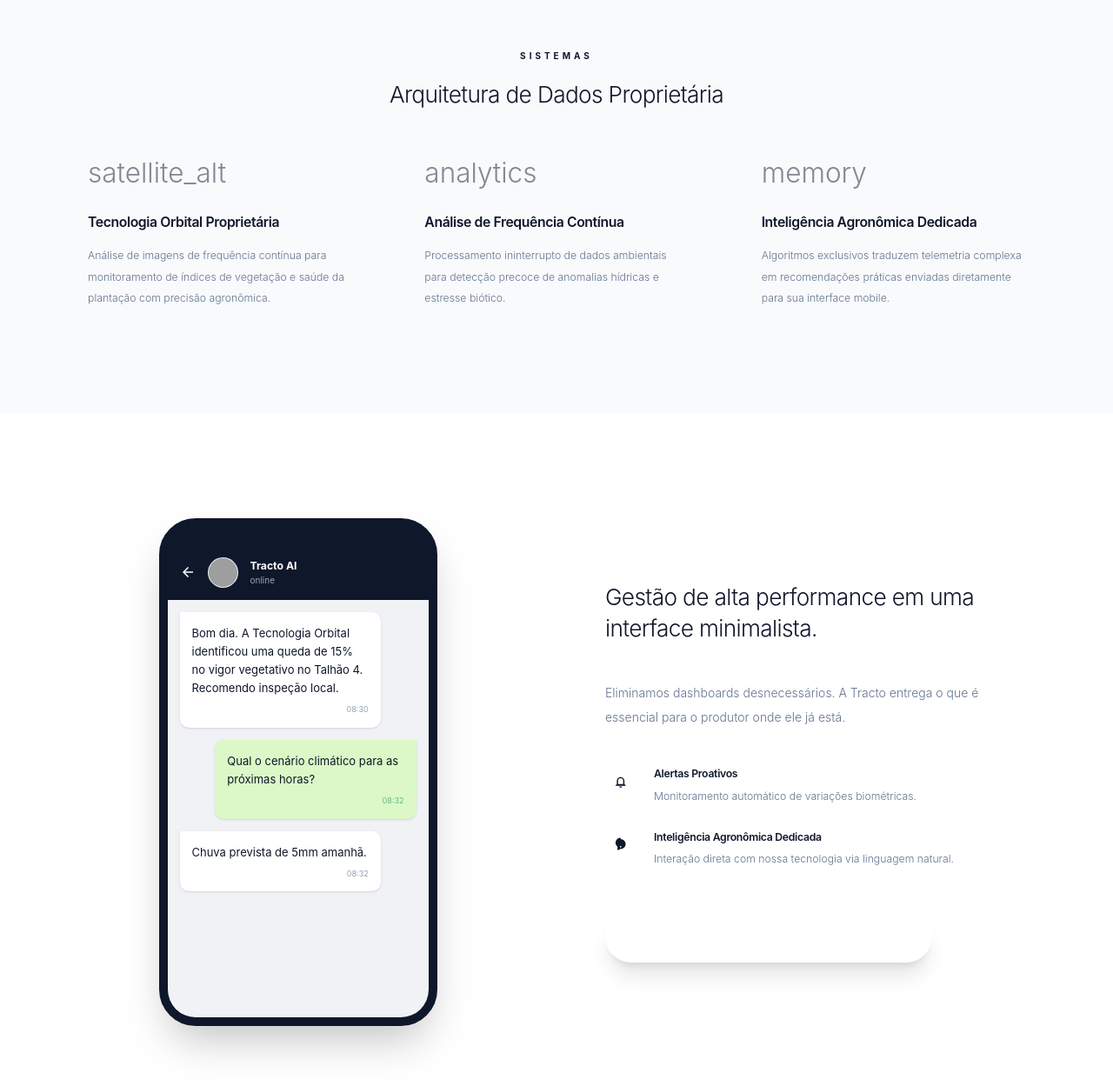
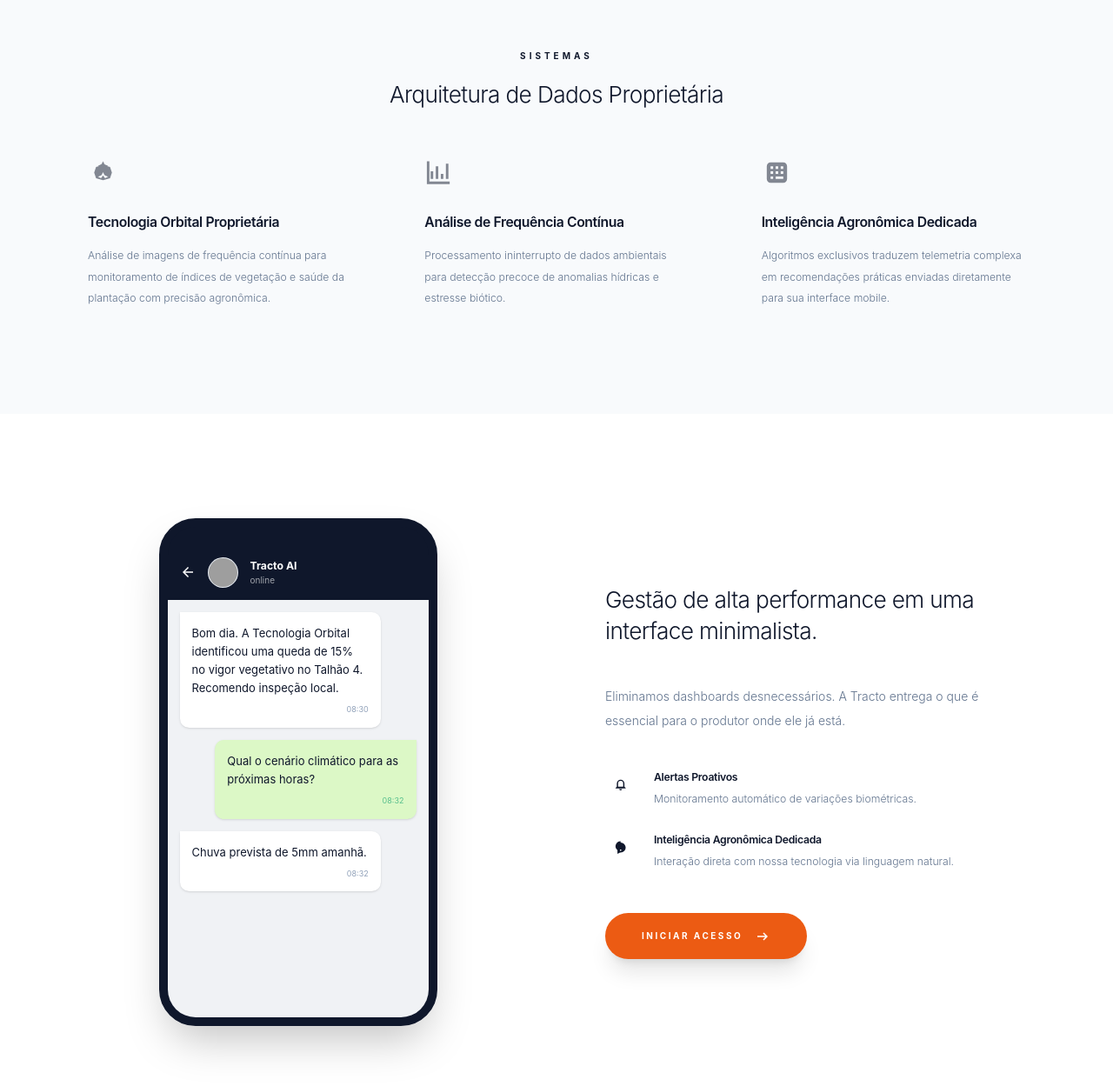
Before and after one commit to gustavo12012001-ship-it/tracto, a React (Vite) app: page / in a window 1280 px wide. Shown: the part 1353-2602 px from the top of the page at 87% size. Built offline with nearby package versions, Linux system fonts and the light colour scheme; grey boxes are pictures that could not be loaded.

Commit message:
fix(landing): repair service icons and CTA visibility

```diff
--- a/src/pages/LandingPage.tsx
+++ b/src/pages/LandingPage.tsx
@@ -138,7 +138,9 @@
 <div className="grid md:grid-cols-3 gap-16 lg:gap-24">
 <div className="group fade-in-section visible">
 <div className="mb-8 opacity-50 group-hover:opacity-100 transition-opacity">
-<span className="material-symbols-outlined text-4xl font-light text-primary">satellite_alt</span>
+<svg aria-hidden="true" viewBox="0 0 24 24" className="w-10 h-10 fill-current text-primary">
+<path d="M5 12l1.5-4.5L12 6l5.5 1.5L19 12l-1.5 4.5L12 18l-5.5-1.5zm7-9l1.2 2.4L16 6.6 13.6 7.8 12 10l-1.6-2.2L8 6.6l2.8-1.2zm0 11.2l1.6 2.2 2.4-1.2-2.8-1.2L12 11.6l-1.2 2.4L8 15.2l2.4 1.2z"></path>
+</svg>
 </div>
 <h4 className="text-lg font-semibold mb-4 dark:text-white tracking-tight">Tecnologia Orbital Proprietária</h4>
 <p className="text-slate-500 dark:text-slate-400 text-sm leading-loose font-light">
@@ -147,7 +149,9 @@
 </div>
 <div className="group fade-in-section visible">
 <div className="mb-8 opacity-50 group-hover:opacity-100 transition-opacity">
-<span className="material-symbols-outlined text-4xl font-light text-primary">analytics</span>
+<svg aria-hidden="true" viewBox="0 0 24 24" className="w-10 h-10 fill-current text-primary">
+<path d="M4 19h16v2H2V3h2zm3-2H5v-6h2zm4 0H9V7h2zm4 0h-2v-4h2zm4 0h-2V5h2z"></path>
+</svg>
 </div>
 <h4 className="text-lg font-semibold mb-4 dark:text-white tracking-tight">Análise de Frequência Contínua</h4>
 <p className="text-slate-500 dark:text-slate-400 text-sm leading-loose font-light">
@@ -156,7 +160,9 @@
 </div>
 <div className="group fade-in-section visible">
 <div className="mb-8 opacity-50 group-hover:opacity-100 transition-opacity">
-<span className="material-symbols-outlined text-4xl font-light text-primary">memory</span>
+<svg aria-hidden="true" viewBox="0 0 24 24" className="w-10 h-10 fill-current text-primary">
+<path d="M7 4h10a3 3 0 0 1 3 3v10a3 3 0 0 1-3 3H7a3 3 0 0 1-3-3V7a3 3 0 0 1 3-3zm0 3v2h2V7zm4 0v2h2V7zm4 0v2h2V7zM7 11v2h2v-2zm4 0v2h2v-2zm4 0v2h2v-2zM7 15v2h2v-2zm4 0v2h6v-2z"></path>
+</svg>
 </div>
 <h4 className="text-lg font-semibold mb-4 dark:text-white tracking-tight">Inteligência Agronômica Dedicada</h4>
 <p className="text-slate-500 dark:text-slate-400 text-sm leading-loose font-light">
@@ -230,9 +236,11 @@
 </li>
 </ul>
 <div className="pt-2">
-<button onClick={() => navigate('/login')} className="bg-primary hover:bg-orange-600 text-white px-12 py-5 rounded-full text-[10px] font-bold uppercase tracking-[0.25em] transition-all flex items-center gap-4 shadow-xl shadow-primary/10">
+<button onClick={() => navigate('/login')} className="bg-[#EC5B13] hover:bg-orange-600 text-white px-12 py-5 rounded-full text-[10px] font-bold uppercase tracking-[0.25em] transition-all flex items-center gap-4 shadow-xl shadow-primary/10">
                             Iniciar Acesso
-                            <span className="material-symbols-outlined text-lg">trending_flat</span>
+                            <svg aria-hidden="true" viewBox="0 0 24 24" className="w-[18px] h-[18px] fill-current flex-shrink-0">
+<path d="M14 6l-1.41 1.41L16.17 11H4v2h12.17l-3.58 3.59L14 18l6-6z"></path>
+</svg>
 </button>
 </div>
 </div>
```
